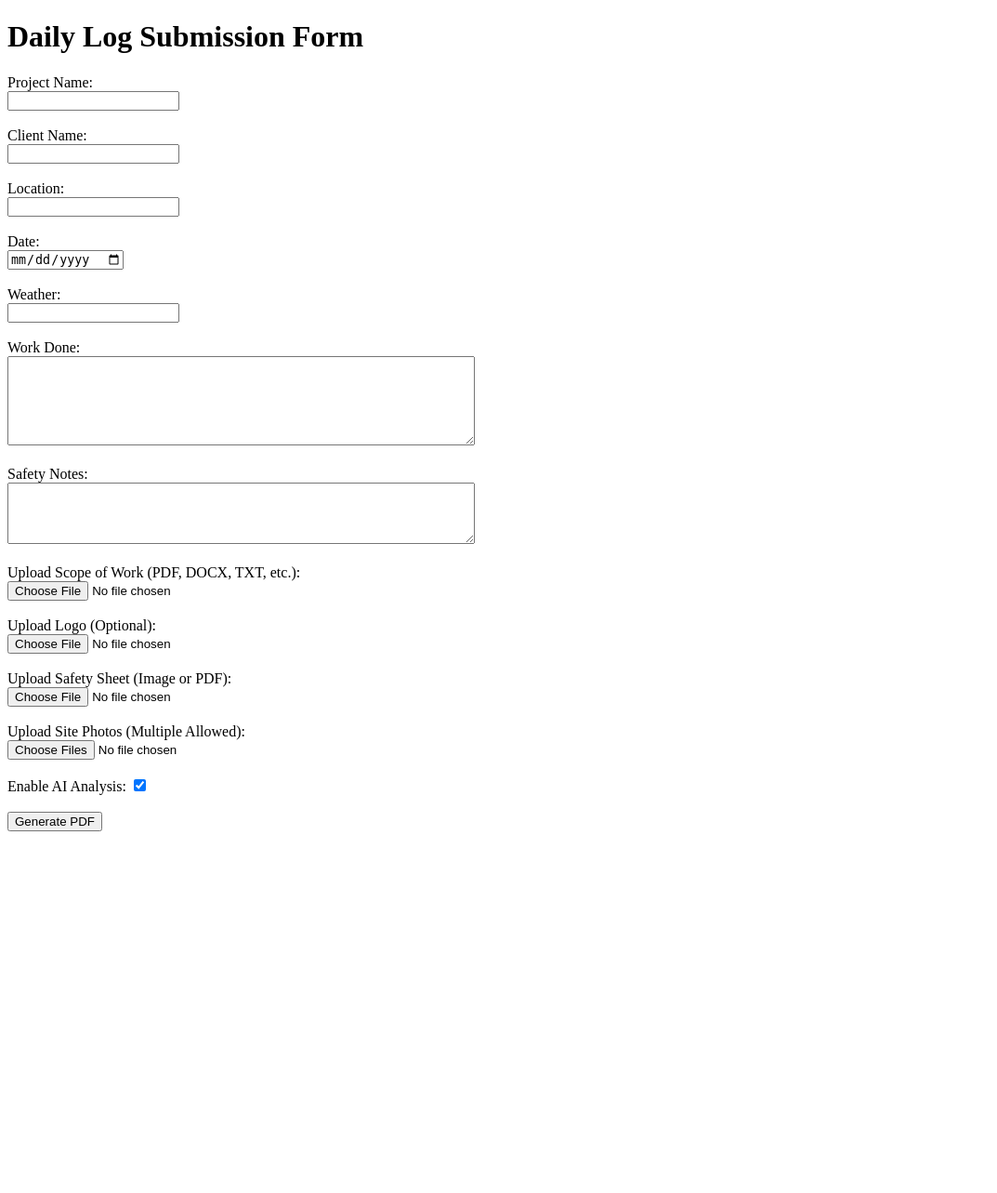
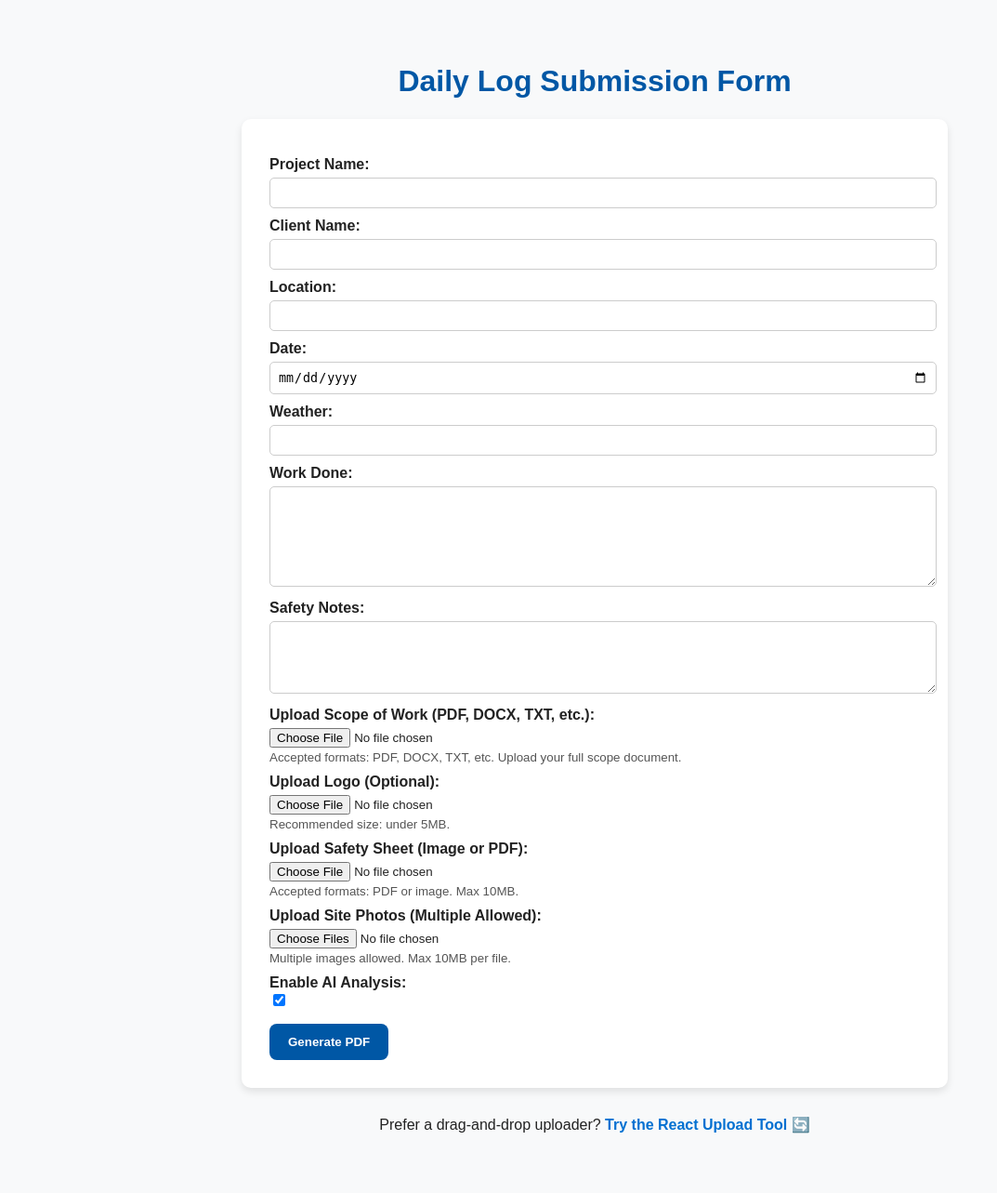
Before and after one commit to VagishKapila/gpt-material-insight-api, a Flask app: page /form in a window 1280 px wide. Shown: the whole page at 93% size, without its empty margins (0-1073 px from the left). Before the commit the page ends 894 px from the top, so only its background shows below. Run offline with Flask 3, Linux system fonts and the light colour scheme.

Commit message:
Update form.html

```diff
--- a/templates/form.html
+++ b/templates/form.html
@@ -2,47 +2,134 @@
 <html>
 <head>
   <title>Daily Log Submission</title>
+  <style>
+    body {
+      font-family: Arial, sans-serif;
+      background: #f8f9fa;
+      color: #222;
+      padding: 40px;
+    }
+
+    h1 {
+      color: #0057a5;
+      text-align: center;
+    }
+
+    form {
+      max-width: 700px;
+      margin: 0 auto;
+      padding: 30px;
+      background: #fff;
+      border-radius: 10px;
+      box-shadow: 0 4px 8px rgba(0,0,0,0.1);
+    }
+
+    label {
+      font-weight: bold;
+      display: block;
+      margin-top: 10px;
+    }
+
+    input[type="text"],
+    input[type="date"],
+    textarea {
+      width: 100%;
+      padding: 8px;
+      margin-top: 5px;
+      border: 1px solid #ccc;
+      border-radius: 5px;
+    }
+
+    input[type="file"] {
+      margin-top: 5px;
+    }
+
+    small {
+      color: #555;
+      display: block;
+      margin-top: 3px;
+      margin-bottom: 10px;
+    }
+
+    button, input[type="submit"] {
+      background-color: #0057a5;
+      color: white;
+      border: none;
+      padding: 12px 20px;
+      border-radius: 8px;
+      cursor: pointer;
+      font-weight: bold;
+      margin-top: 15px;
+    }
+
+    button:hover, input[type="submit"]:hover {
+      background-color: #0070d1;
+    }
+
+    p {
+      text-align: center;
+    }
+
+    a {
+      color: #0070d1;
+      text-decoration: none;
+    }
+
+    a:hover {
+      text-decoration: underline;
+    }
+  </style>
 </head>
 <body>
   <h1>Daily Log Submission Form</h1>
+
   <form action="/generate_form" method="post" enctype="multipart/form-data">
-        <label>Project Name:</label><br>
-        <input type="text" name="project_name" required><br><br>
+    <label>Project Name:</label>
+    <input type="text" name="project_name" required><br>
 
-        <label>Client Name:</label><br>
-        <input type="text" name="client_name" required><br><br>
+    <label>Client Name:</label>
+    <input type="text" name="client_name" required><br>
 
-        <label>Location:</label><br>
-        <input type="text" name="location" required><br><br>
+    <label>Location:</label>
+    <input type="text" name="location" required><br>
 
-        <label>Date:</label><br>
-        <input type="date" name="date" required><br><br>
+    <label>Date:</label>
+    <input type="date" name="date" required><br>
 
-        <label>Weather:</label><br>
-        <input type="text" name="weather"><br><br>
+    <label>Weather:</label>
+    <input type="text" name="weather"><br>
 
-        <label>Work Done:</label><br>
-        <textarea name="work_done" rows="6" cols="60" required></textarea><br><br>
+    <label>Work Done:</label>
+    <textarea name="work_done" rows="6" required></textarea><br>
 
-        <label>Safety Notes:</label><br>
-        <textarea name="safety_notes" rows="4" cols="60"></textarea><br><br>
+    <label>Safety Notes:</label>
+    <textarea name="safety_notes" rows="4"></textarea><br>
 
-        <label>Upload Scope of Work (PDF, DOCX, TXT, etc.):</label><br>
-        <input type="file" name="scope_doc" accept=".pdf,.doc,.docx,.xlsx,.xls,.ppt,.pptx,.txt"><br><br>
+    <label>Upload Scope of Work (PDF, DOCX, TXT, etc.):</label>
+    <input type="file" name="scope_doc" accept=".pdf,.doc,.docx,.xlsx,.xls,.ppt,.pptx,.txt">
+    <small>Accepted formats: PDF, DOCX, TXT, etc. Upload your full scope document.</small>
 
-        <label>Upload Logo (Optional):</label><br>
-        <input type="file" name="logo" accept=".png, .jpg, .jpeg"><br><br>
+    <label>Upload Logo (Optional):</label>
+    <input type="file" name="logo" accept=".png, .jpg, .jpeg">
+    <small>Recommended size: under 5MB.</small>
 
-        <label>Upload Safety Sheet (Image or PDF):</label><br>
-        <input type="file" name="safety_sheet" accept=".pdf,.png,.jpg,.jpeg"><br><br>
+    <label>Upload Safety Sheet (Image or PDF):</label>
+    <input type="file" name="safety_sheet" accept=".pdf,.png,.jpg,.jpeg">
+    <small>Accepted formats: PDF or image. Max 10MB.</small>
 
-        <label>Upload Site Photos (Multiple Allowed):</label><br>
-        <input type="file" name="images" multiple accept=".png, .jpg, .jpeg"><br><br>
+    <label>Upload Site Photos (Multiple Allowed):</label>
+    <input type="file" name="images" multiple accept=".png, .jpg, .jpeg">
+    <small>Multiple images allowed. Max 10MB per file.</small>
 
     <label>Enable AI Analysis:</label>
-        <input type="checkbox" name="enable_ai" checked><br><br>
+    <input type="checkbox" name="enable_ai" checked><br>
 
     <input type="submit" value="Generate PDF">
   </form>
+
+  <p style="margin-top: 30px;">
+    Prefer a drag-and-drop uploader?
+    <a href="/upload_ui"><b>Try the React Upload Tool</b> 🔄</a>
+  </p>
 </body>
 </html>
```
Lines whose indentation alone changed are shown as unchanged.
